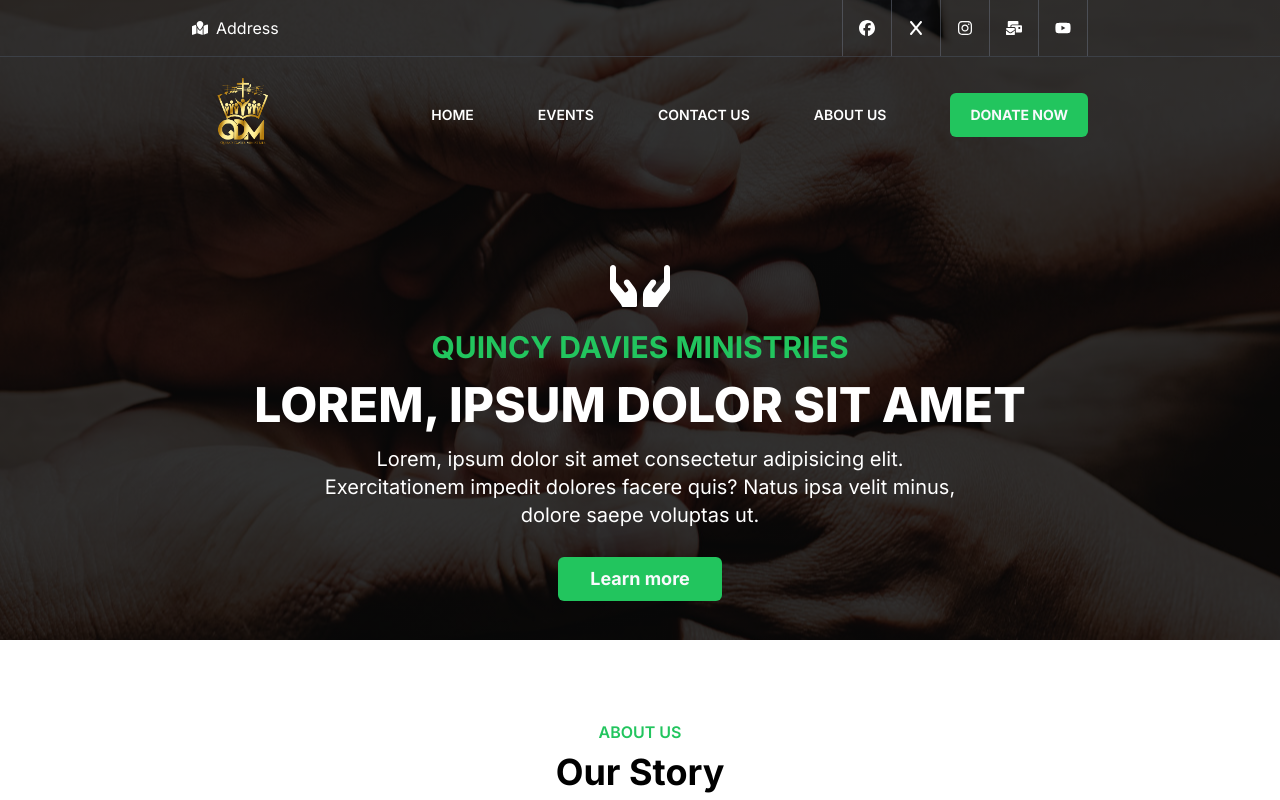
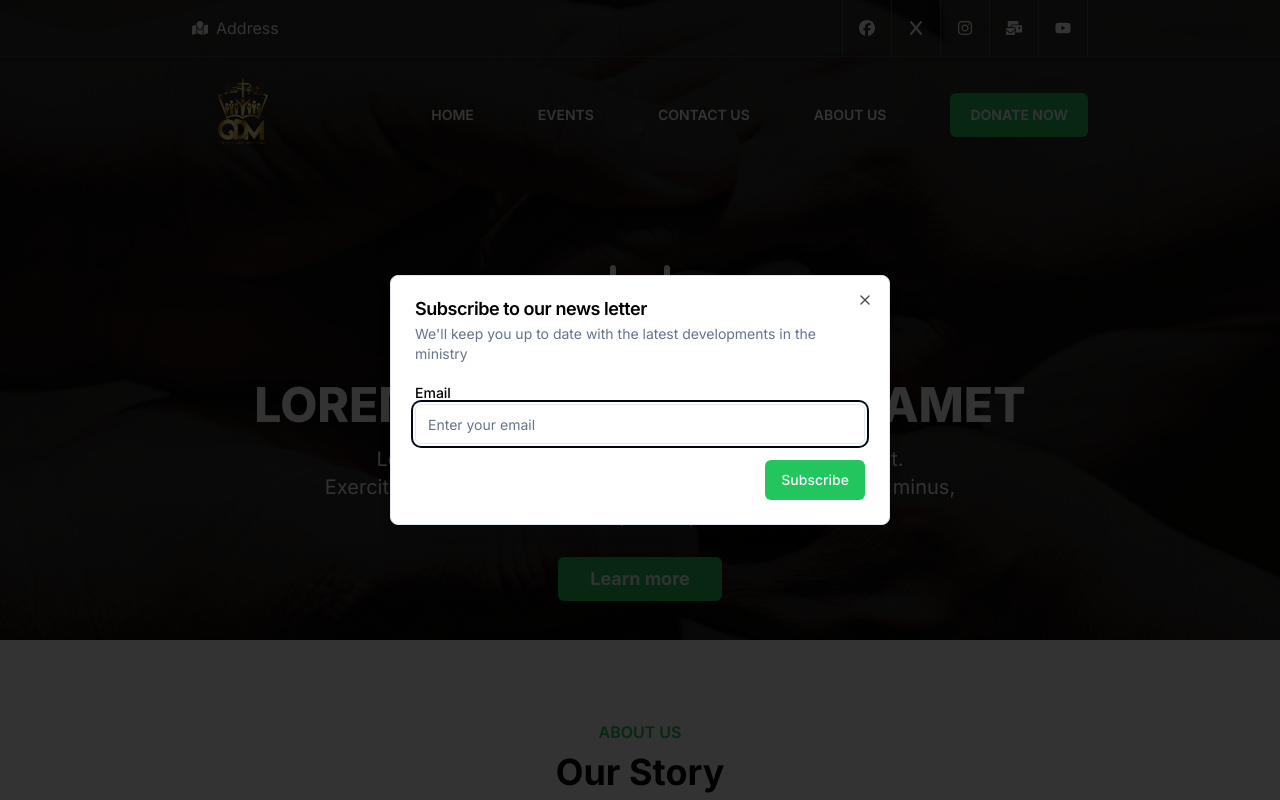
Before and after one commit to joeyAddy/quince-davis-ministries, a Next.js app: page / in a window 1280 px wide. Shown: the top 800 px of the page. Built offline with nearby package versions, Linux system fonts and the light colour scheme.

Commit message:
Added news letter modal

```diff
--- a/app/(home)/page.tsx
+++ b/app/(home)/page.tsx
@@ -1,3 +1,6 @@
+"use client";
+
+import NewsLetterModal from "@/components/modals/Newletter";
 import About from "@/components/sections/About";
 import ChrismasMoments from "@/components/sections/ChrismasMoments";
 import Donate from "@/components/sections/Donate";
@@ -8,10 +11,19 @@ import OurTeam from "@/components/sections/OurTeam";
 import Services from "@/components/sections/Services";
 import Testimonials from "@/components/sections/Testimonials";
 import Image from "next/image";
+import { useEffect, useState } from "react";
 
 export default function Home() {
+  const [openModal, setOpenModal] = useState(false);
+
+  useEffect(() => {
+    setTimeout(() => {
+      setOpenModal(true);
+    }, 3000);
+  }, []);
   return (
     <main className="">
+      <NewsLetterModal open={openModal} setOpen={setOpenModal} />
       <Hero />
       <About />
       <Donate />
--- a/components/modals/Newletter.tsx
+++ b/components/modals/Newletter.tsx
@@ -1,3 +1,5 @@
+"use client";
+
 import { Button } from "@/components/ui/button";
 import {
   Dialog,
@@ -6,50 +8,54 @@ import {
   DialogFooter,
   DialogHeader,
   DialogTitle,
-  DialogTrigger,
 } from "@/components/ui/dialog";
 import { Input } from "@/components/ui/input";
 import { Label } from "@/components/ui/label";
+import { useState } from "react";
 
-export function DialogDemo() {
+const NewsLetterModal = ({
+  open,
+  setOpen,
+}: {
+  open: boolean;
+  setOpen: React.Dispatch<React.SetStateAction<boolean>>;
+}) => {
+  const [email, setEmail] = useState("");
+
+  const handleRegisterToNewsLetter = () => {
+    setOpen(!open);
+  };
   return (
-    <Dialog>
-      <DialogTrigger asChild>
-        <Button variant="outline">Edit Profile</Button>
-      </DialogTrigger>
-      <DialogContent className="sm:max-w-[425px]">
+    <Dialog open={open} onOpenChange={() => setOpen(!open)}>
+      <DialogContent className="sm:max-w-[500px]">
         <DialogHeader>
-          <DialogTitle>Edit profile</DialogTitle>
+          <DialogTitle>Subscribe to our news letter</DialogTitle>
           <DialogDescription>
-            Make changes to your profile here. Click save when you&apos;re done.
+            We&apos;ll keep you up to date with the latest developments in the
+            ministry
           </DialogDescription>
         </DialogHeader>
-        <div className="grid gap-4 py-4">
-          <div className="grid grid-cols-4 items-center gap-4">
-            <Label htmlFor="name" className="text-right">
-              Name
-            </Label>
-            <Input
-              id="name"
-              defaultValue="Pedro Duarte"
-              className="col-span-3"
-            />
-          </div>
-          <div className="grid grid-cols-4 items-center gap-4">
-            <Label htmlFor="username" className="text-right">
-              Username
-            </Label>
-            <Input
-              id="username"
-              defaultValue="@peduarte"
-              className="col-span-3"
-            />
-          </div>
+        <div className="">
+          <Label htmlFor="email" className="text-right">
+            Email
+          </Label>
+          <Input
+            id="email"
+            placeholder="Enter your email"
+            className="col-span-3"
+          />
         </div>
         <DialogFooter>
-          <Button type="submit">Save changes</Button>
+          <Button
+            onClick={handleRegisterToNewsLetter}
+            className="bg-green-500 hover:bg-green-500/80"
+          >
+            Subscribe
+          </Button>
         </DialogFooter>
       </DialogContent>
     </Dialog>
   );
-}
+};
+
+export default NewsLetterModal;
```
